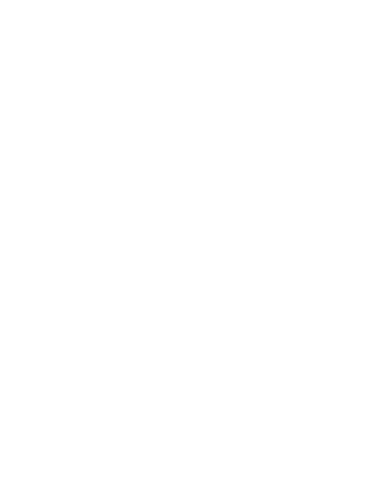
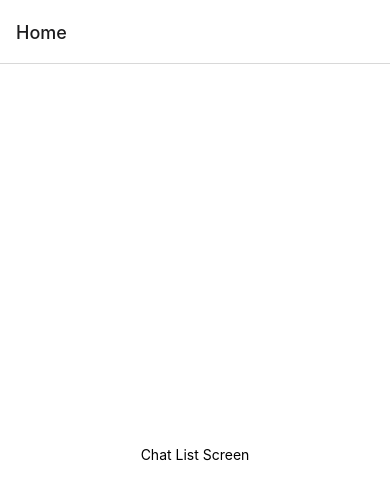
Before and after one commit to Ryanhustler420/whatsapp-clone-react-native, a React Native app: screen /Home in a window 390 px wide. Shown: the top 500 px of the page. Built offline with nearby package versions, Linux system fonts and the light colour scheme.

Commit message:
fixed the screen display style

```diff
--- a/App.js
+++ b/App.js
@@ -69,8 +69,6 @@
   container: {
     flex: 1,
     backgroundColor: '#fff',
-    alignItems: 'center',
-    justifyContent: 'center',
   },
   label: {
     fontFamily: "regular"
--- a/screens/ChatListScreen.js
+++ b/screens/ChatListScreen.js
@@ -1,12 +1,21 @@
 import React from 'react';
-import { View, Text } from 'react-native';
+import { View, Text, StyleSheet } from 'react-native';
 
 const ChatListScreen = props => {
   return (
-    <View>
+    <View style={styles.container}>
       <Text>Chat List Screen</Text>
     </View>
   );
 }
 
+const styles = StyleSheet.create({
+  container: {
+    flex: 1,
+    backgroundColor: '#fff',
+    alignItems: 'center',
+    justifyContent: 'center',
+  }
+});
+
 export default ChatListScreen;
```
